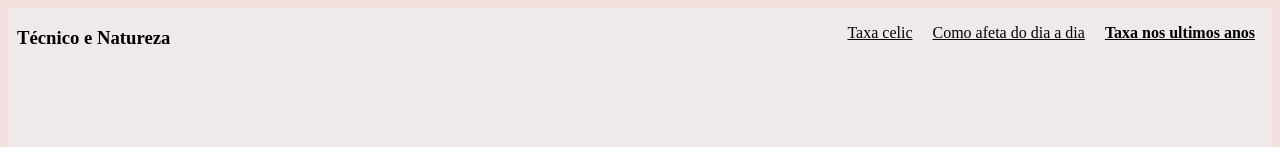
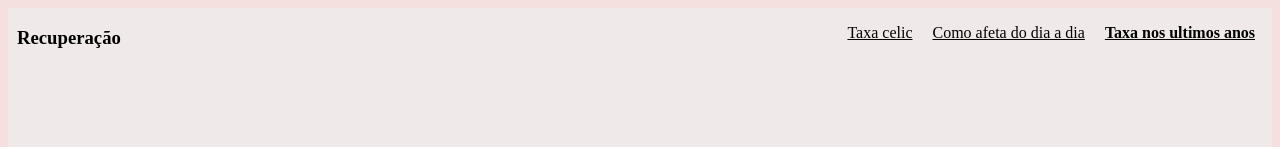
Before and after one commit to MatheusMMarques/recpDiego, a plain HTML site: page ultimosAnos.html in a window 1280 px wide. Shown: the top 147 px of the page. Drawn offline with Linux system fonts and the light colour scheme.

Commit message:
Add files via upload

```diff
--- a/ultimosAnos.html
+++ b/ultimosAnos.html
@@ -13,7 +13,7 @@
 
     <div class="cabecalho">
         <div class="navbar">
-            <h3>Técnico e Natureza</h4>
+            <h3>Recuperação</h4>
 
                 <div class="opcoes">
                     <ul>
```
